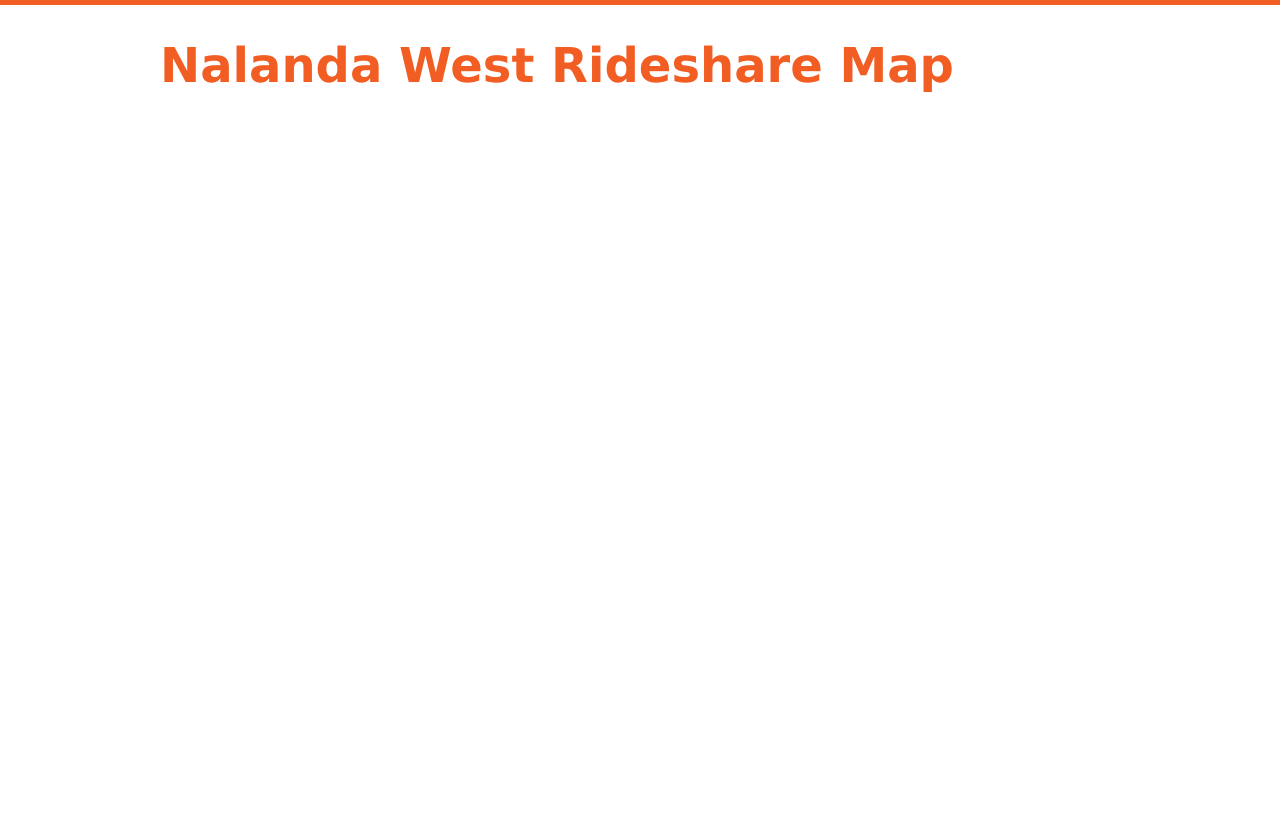
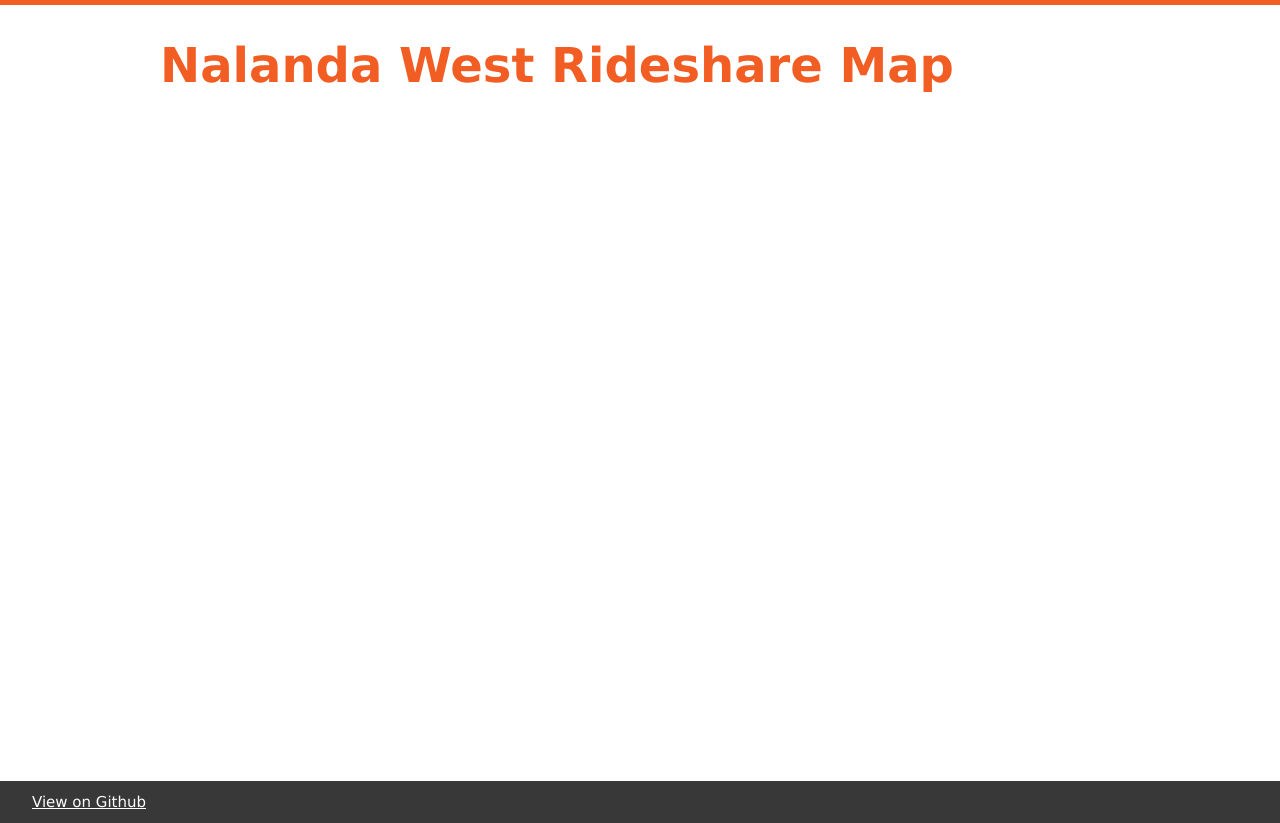
Before and after one commit to shorian/rideshare-map, a plain HTML site: page index.html in a window 1280 px wide. Shown: the part 85-908 px from the top of the page. Before the commit the page ends 866 px from the top, so only its background shows below. Drawn offline with Linux system fonts and the light colour scheme; some packages are replaced by stand-ins of ours.

Commit message:
Added footer linking to repo

```diff
--- a/index.html
+++ b/index.html
@@ -3,6 +3,7 @@
 <head>
     <meta charset="UTF-8">
     <meta name="viewport" content="width=device-width, initial-scale=1.0">
+    <meta name="robots" content="noindex nofollow">
     <link rel="stylesheet" type="text/css" href="styles.css">
     <title>Nalanda West Rideshare Map</title>
 </head>
@@ -12,6 +13,7 @@
         <h1>Nalanda West Rideshare Map</h1>
         <div id="map"></div>
     </div>
+    <footer><a href="https://github.com/shorian/rideshare-map">View on Github</a></footer>
     <script src="scripts.js" async defer></script>
 </body>
 </html>
--- a/styles.css
+++ b/styles.css
@@ -44,6 +44,20 @@ img {
     max-height: 100%;
 }
 
+a {
+    color: var(--color-primary);
+}
+
+footer {
+    padding: 0.75rem 2rem;
+    background-color: var(--color-grey-6);
+    color: var(--color-grey-1);
+}
+
+footer a {
+    color: var(--color-grey-1);
+}
+
 .top-nav {
     background-color: var(--color-primary);
     color: var(--color-grey-1);
```
